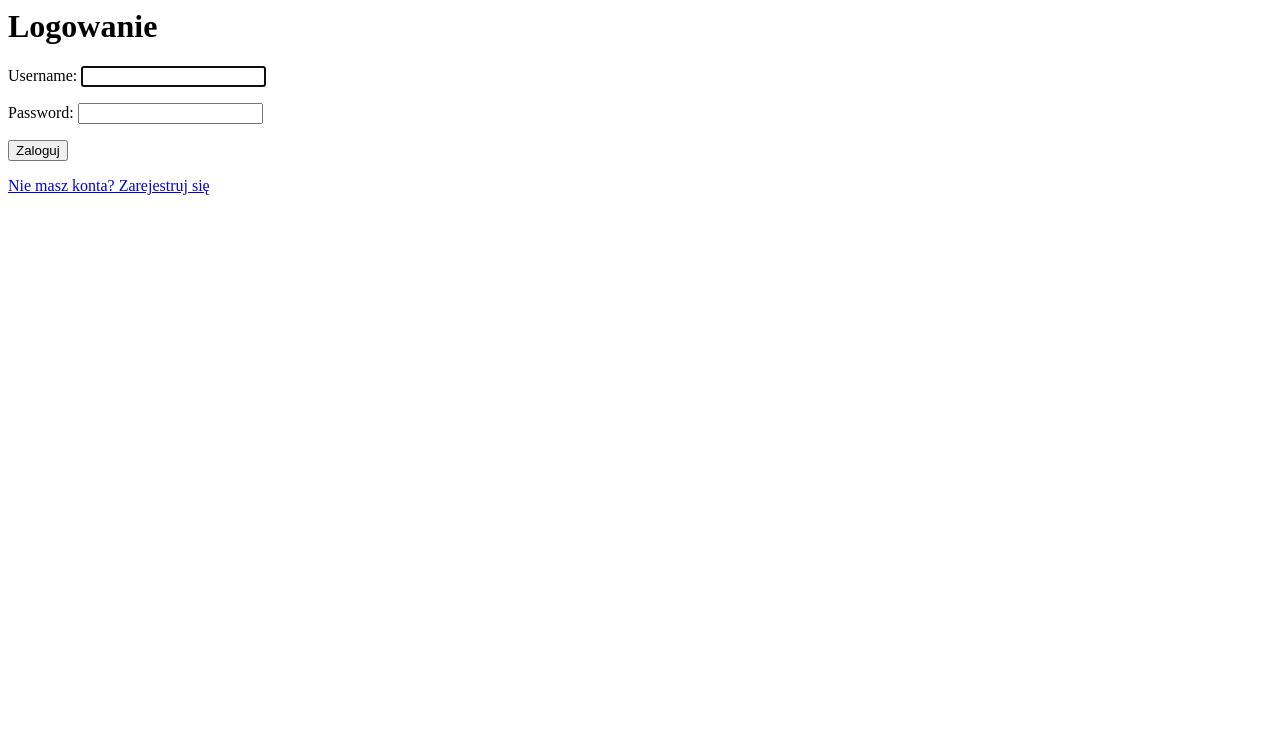
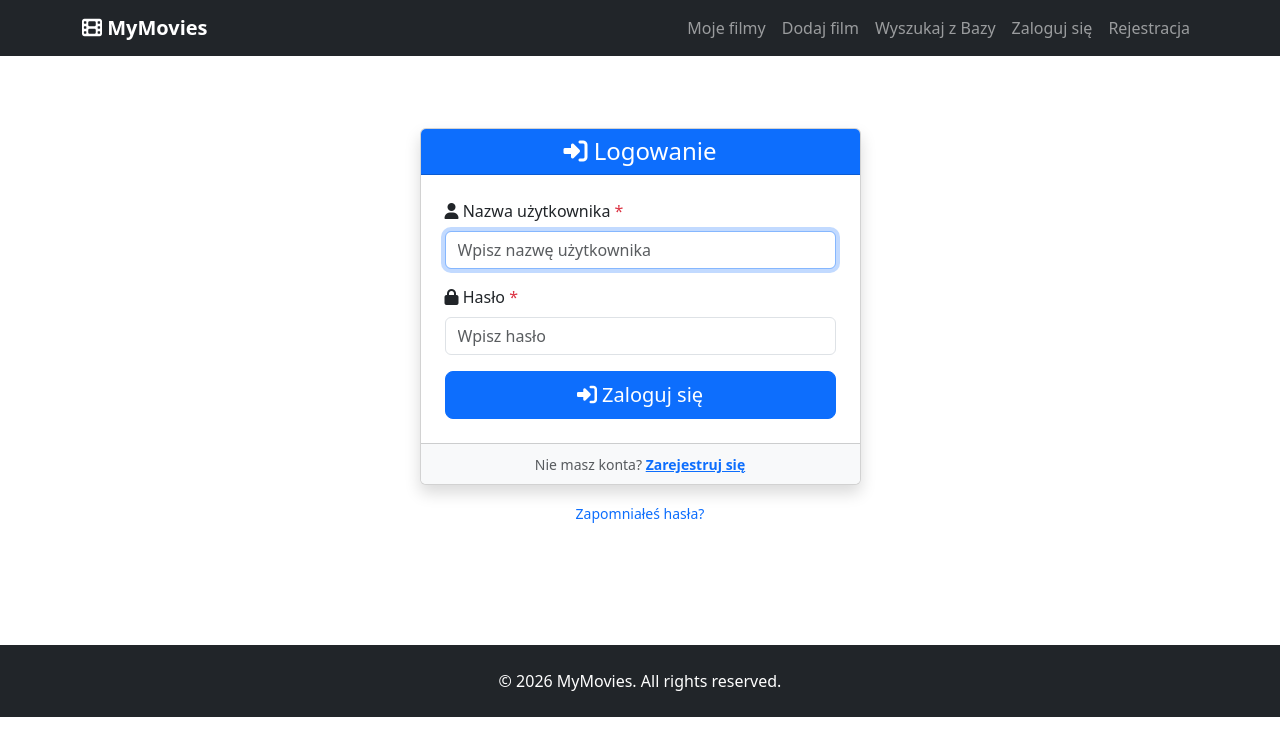
Before and after one commit to Wiktormisch/MyMovies, a Django app: page /login/ in a window 1280 px wide. Shown: the top 756 px of the page. Run offline with Django 5.2, Linux system fonts and the light colour scheme; some libraries are stand-ins or nearby versions.

Commit message:
feat: style for login

```diff
--- a/Movies/templates/movies/movie_list.html
+++ b/Movies/templates/movies/movie_list.html
@@ -83,9 +83,10 @@
 
         <!-- FILMY -->
         {% if movies %}
-        <div class="d-flex flex-wrap justify-content-start align-items-stretch">
+        <div class="row row-cols-1 row-cols-md-2 row-cols-lg-3">
             {% for movie in movies %}
-            <div class="card shadow-sm movie-card mb-4 me-4" style="width: 300px; min-height: 400px;">
+            <div class="col mb-4">
+                <div class="card shadow-sm h-100">
                     <div class="card-body d-flex flex-column">
                         {% if movie.poster_path %}
                         <div class="text-center mb-3">
@@ -150,6 +151,7 @@
                         </div>
                     </div>
                 </div>
+            </div>
             {% endfor %}
         </div>
         {% else %}
--- a/Movies/templates/registration/login.html
+++ b/Movies/templates/registration/login.html
@@ -1,7 +1,81 @@
-<h1>Logowanie</h1>
-<form method="POST">
-    {% csrf_token %}
-    {{ form.as_p }}
-    <button type="submit">Zaloguj</button>
-</form>
-<a href="{% url 'register' %}">Nie masz konta? Zarejestruj się</a>
+{% extends 'base.html' %}
+{% load widget_tweaks %}
+
+{% block title %}Logowanie - MyMovies{% endblock %}
+
+{% block content %}
+<div class="container py-5">
+    <div class="row justify-content-center">
+        <div class="col-md-6 col-lg-5">
+            <div class="card shadow">
+                <div class="card-header bg-primary text-white text-center">
+                    <h2 class="h4 mb-0">
+                        <i class="fas fa-sign-in-alt"></i> Logowanie
+                    </h2>
+                </div>
+
+                <div class="card-body p-4">
+                    <form method="POST" novalidate>
+                        {% csrf_token %}
+
+                        {% for field in form %}
+                        <div class="mb-3">
+                            <label for="{{ field.id_for_label }}" class="form-label">
+                                {% if field.name == 'username' %}
+                                <i class="fas fa-user"></i> Nazwa użytkownika
+                                {% elif field.name == 'password' %}
+                                <i class="fas fa-lock"></i> Hasło
+                                {% else %}
+                                {{ field.label }}
+                                {% endif %}
+                                {% if field.field.required %}<span class="text-danger">*</span>{% endif %}
+                            </label>
+
+                            {% if field.name == 'password' %}
+                                {{ field|add_class:"form-control"|attr:"placeholder:Wpisz hasło" }}
+                            {% else %}
+                                {{ field|add_class:"form-control"|attr:"placeholder:Wpisz nazwę użytkownika" }}
+                            {% endif %}
+
+                            {% if field.errors %}
+                            <div class="alert alert-danger mt-2 py-2">
+                                <small>{{ field.errors }}</small>
+                            </div>
+                            {% endif %}
+                        </div>
+                        {% endfor %}
+
+                        {% if form.non_field_errors %}
+                        <div class="alert alert-danger">
+                            {{ form.non_field_errors }}
+                        </div>
+                        {% endif %}
+
+                        <div class="d-grid">
+                            <button type="submit" class="btn btn-primary btn-lg">
+                                <i class="fas fa-sign-in-alt"></i> Zaloguj się
+                            </button>
+                        </div>
+                    </form>
+                </div>
+
+                <div class="card-footer bg-light text-center">
+                    <small class="text-muted">
+                        Nie masz konta?
+                        <a href="{% url 'register' %}" class="text-primary fw-bold">
+                            Zarejestruj się
+                        </a>
+                    </small>
+                </div>
+            </div>
+
+            <!-- Dodatkowe linki -->
+            <div class="text-center mt-3">
+                <small class="text-muted">
+                    <a href="#" class="text-decoration-none">Zapomniałeś hasła?</a>
+                </small>
+            </div>
+        </div>
+    </div>
+</div>
+{% endblock %}
```
Lines whose indentation alone changed are shown as unchanged.
